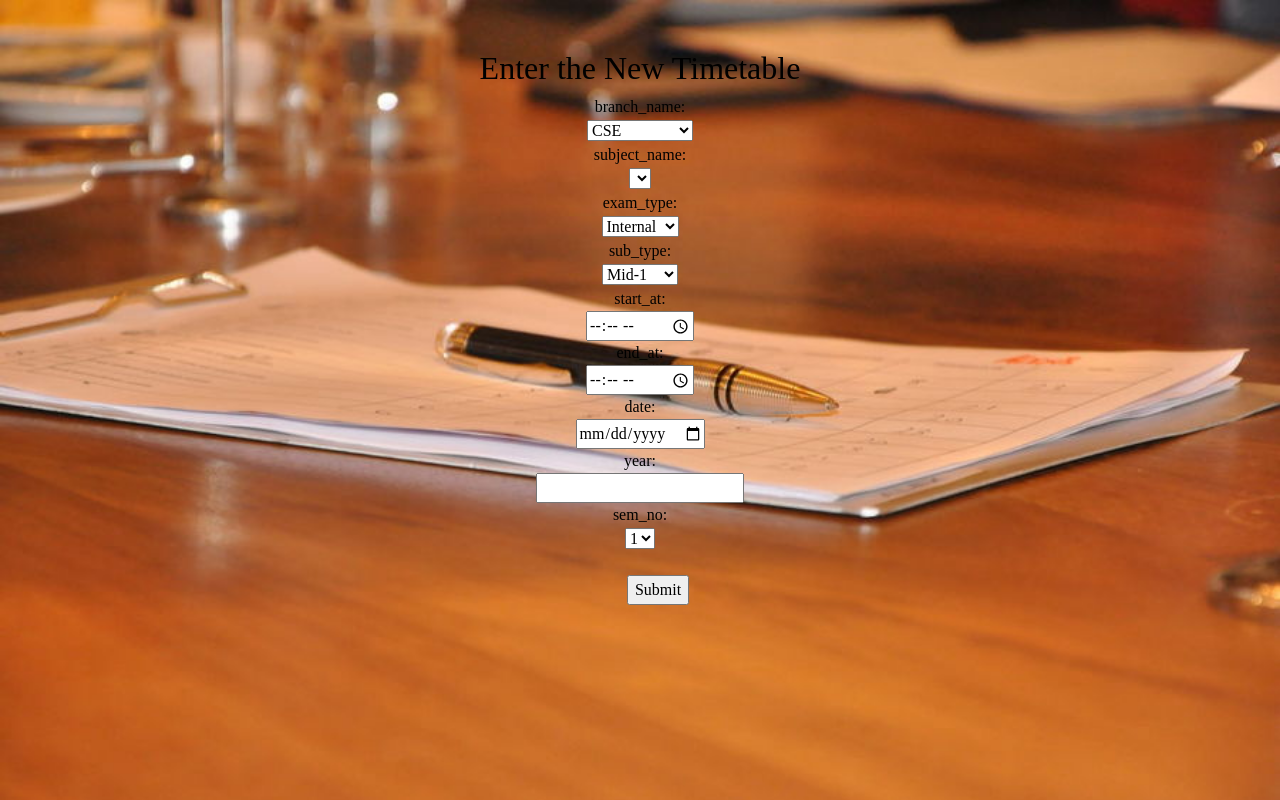
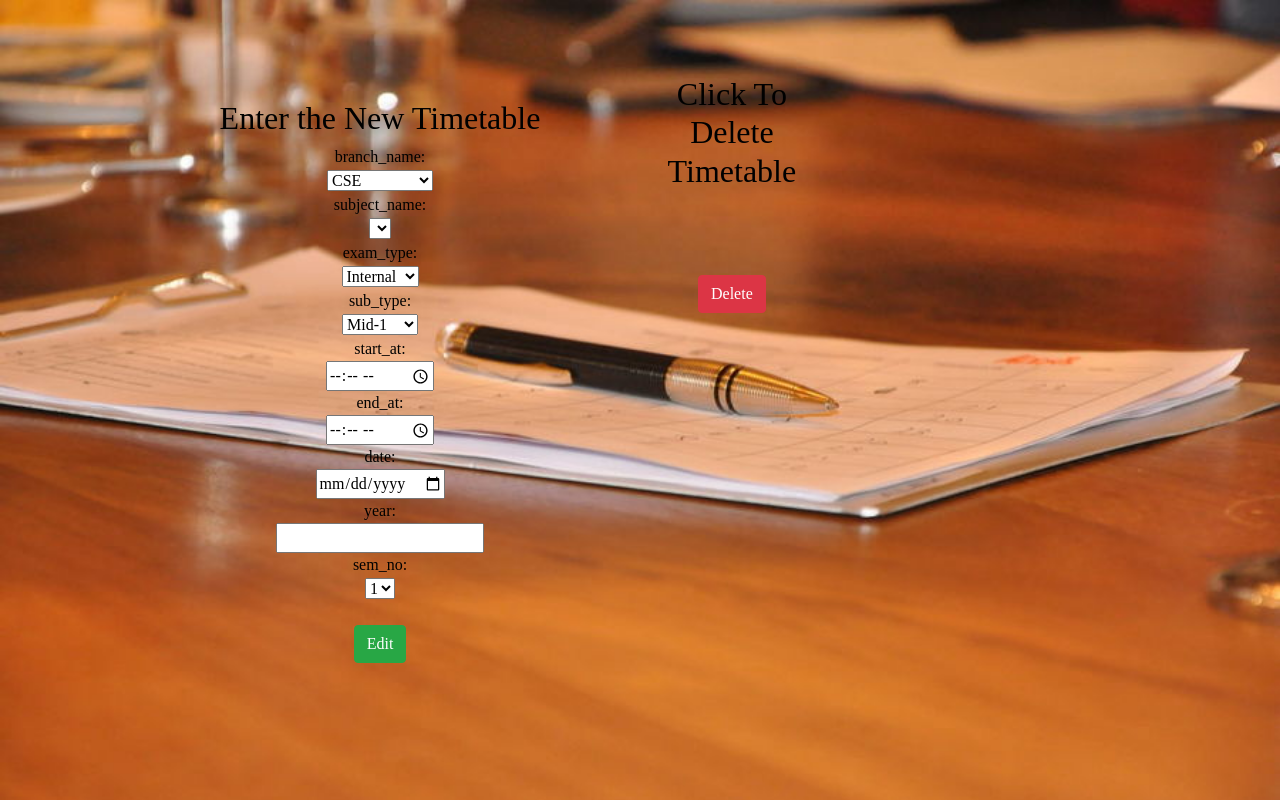
Before and after one commit to manideepgandhari/team3-admin, a Django app: page /paper/edittable/ in a window 1280 px wide. Run offline with Django 3.2, Linux system fonts and the light colour scheme; data that the repository does not hold is empty; some libraries are stand-ins or nearby versions.

Commit message:
added delete option in edittimetable

```diff
--- /dev/null
+++ b/adminsite/paper/templates/dummy.html
@@ -0,0 +1 @@
+{{requestno.0.request_no}}
--- a/adminsite/paper/templates/edit.html
+++ b/adminsite/paper/templates/edit.html
@@ -21,7 +21,7 @@
       color: black;
       background-repeat: no-repeat;
       background-size:cover;
-      padding: 25px 50px 75px;
+      padding: 25px 50px 25px;
     }
 
  </style>
@@ -30,7 +30,9 @@
 <body>
   <div class="container text-center">
   {% if msg %}<h4 class="text-center">{{msg.message}}</h4>{% endif %}
+  <div class="row">
 
+  <div class="col-6">
   <br>
     <font face = "Bedrock" size = "3">
      <h2>Enter the New Timetable</h2>
@@ -97,13 +99,22 @@
       <option value="8">8</option>
     </select>
     <br>
-  {% for r in requestno %}
-    <input type="hidden" name="request_no" value="{{r.request_no}}">{{r.request_no}}
-  {% endfor %}
+    <input type="hidden" name="request_no" value="{{requestno.0.request_no}}">{{requestno.0.request_no}}
     <br>
-    &nbsp;&nbsp;&nbsp;&nbsp;&nbsp;&nbsp;&nbsp;&nbsp; <input type="submit" value="Submit">
+    <input type="submit" value="Edit" class="btn btn-success">
+  </form>
+  </div>
 
+  <div class="col-6">
+    <font face="Bedrock" size="3">
+    <h2>Click To Delete Timetable</h2>
+    <form action="{% url 'paper:deletetimetable' %}" method="post" style="padding-top: 50%">
+      {% csrf_token %}
+      <input type="hidden" name="request_no" value="{{requestno.0.request_no}}">{{requestno.0.request_no}}
+      <input type="submit" name="submit" value="Delete" class="btn btn-danger">
     </form>
+  </div>
+  </div>
 
 </div>
 </body>
--- a/adminsite/paper/templates/requestinfo.html
+++ b/adminsite/paper/templates/requestinfo.html
@@ -4,9 +4,9 @@
  {% for ele in  reinfo %}
    <div class="container">
      <div class="row align-items-center">
-       <div class="col-2"><p>rid:</p>{{ele.r_id}}</div>
-       <div class="col-2"><p>requestno:</p>{{ele.request_no}}</div>
-       <div class="col-8">
+       <div class="col-3"><p>rid:</p>{{ele.r_id}}</div>
+       <div class="col-3"><p>requestno:</p>{{ele.request_no}}</div>
+       <div class="col">
          <form action="{% url 'paper:redirectimage' %}" method="post">
            {% csrf_token %}
            <input type="hidden" name="image" value="{{ele.image}}">
--- a/adminsite/paper/urls.py
+++ b/adminsite/paper/urls.py
@@ -11,7 +11,8 @@ path('edittableform/',views.edittimetablepage,name='edittimetablepage'),
 path('uploadpaper/',views.uploadpaper,name='uploadpaper'),
 path('timetable/',views.timetable,name='timetable'),
 path('edittable/',views.edittable,name='edittable'),
-path('sendedittable/',views.sendedittable,name="sendedittable"),
+path('sendedittable/',views.sendedittable,name='sendedittable'),
+path('deletetimetable/',views.deletetimetable,name='deletetimetable'),
 path('check_user_upload/',views.check_user_upload,name='check_user_upload'),
 path('getrequestnoinfo/',views.getrequestnoinfo,name='getrequestnoinfo'),
 path('sendrequestinfo/',views.sendrequestinfo,name='sendrequestinfo'),
--- a/adminsite/paper/views.py
+++ b/adminsite/paper/views.py
@@ -108,7 +108,8 @@ def edittable(request):
         header={"Authorization":accesstoken}
         r=requests.get("http://cbit-qp-api.herokuapp.com/admin-get-timetable",params=data,headers=header)
         r=r.json()
-        #return HttpResponse(r)
+        #context={"subject":sub,"requestno":r}
+        #return render(request,'dummy.html',context)
         try:
             if("message" in r):
                 context={"subject":sub,"msg":r}
@@ -145,6 +146,21 @@ def sendedittable(request):
             return render(request,'edit.html')
     except:
         return redirect('paper:edittable')
+
+def deletetimetable(request):
+    try:
+        if request.method=='POST':
+            data=request.POST
+            global accesstoken
+            header={"Authorization":accesstoken}
+            r=requests.post("http://cbit-qp-api.herokuapp.com/admin-timetable-delete",data=data,headers=header)
+            r=r.json()
+            global sub
+            context={"msg":r,"subject":sub}
+            return render(request,'edit.html',context)
+    except:
+        return redirect('paper:edittable')
+
 
 def check_user_upload(request):
     try:
```
Also changed, not shown: adminsite/paper/templates/useruploads.html (+3 -5 lines).
